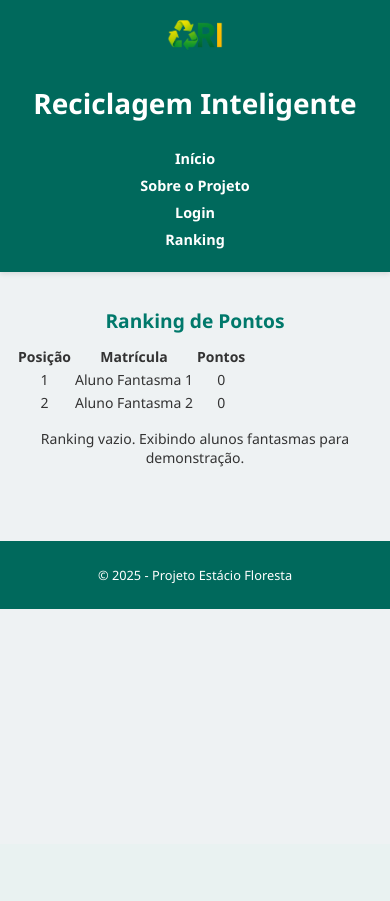
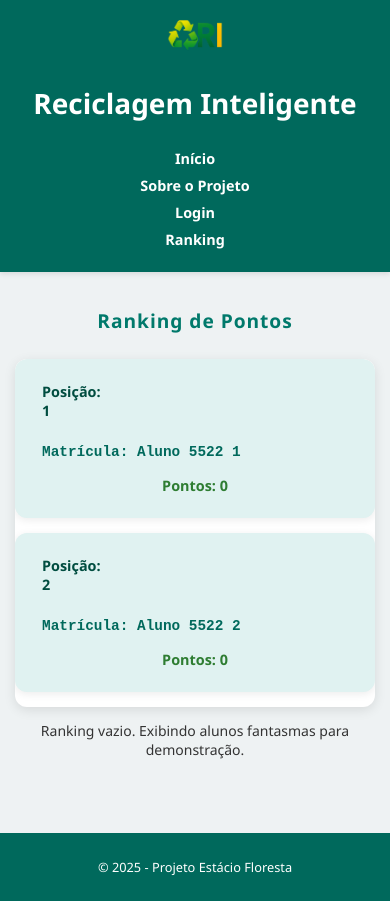
Before and after one commit to liviamarta/reciclagem-inteligente, a Flask app: page /ranking in a window 390 px wide. Before the commit the page ends 609 px from the top, so only its background shows below. Run offline with Flask 3, Linux system fonts and the light colour scheme.

Commit message:
CSS responsivo para celular e desktop

```diff
--- a/static/style.css
+++ b/static/style.css
@@ -273,3 +273,114 @@ footer {
     font-size: 0.8rem;
   }
 }
+
+/* ----------- Estilo tabela ranking ----------- */
+section h2 {
+  margin-bottom: 25px;
+  font-weight: 700;
+  letter-spacing: 0.05em;
+}
+
+table {
+  width: 100%;
+  border-collapse: separate;
+  border-spacing: 0 10px;
+  background: #fff;
+  border-radius: 12px;
+  box-shadow: 0 3px 12px rgba(0, 0, 0, 0.1);
+  overflow: hidden;
+  font-size: 1rem;
+}
+
+thead tr {
+  background-color: #00796b;
+  color: white;
+  text-align: left;
+  font-weight: 600;
+  letter-spacing: 0.04em;
+  user-select: none;
+}
+
+thead th {
+  padding: 12px 15px;
+}
+
+tbody tr {
+  background: #e0f2f1; /* verde clarinho */
+  transition: background-color 0.3s ease;
+  cursor: default;
+}
+
+tbody tr:hover {
+  background: #a5d6a7;
+}
+
+tbody td {
+  padding: 12px 15px;
+  border-bottom: 1px solid #b2dfdb;
+  vertical-align: middle;
+}
+
+tbody tr:last-child td {
+  border-bottom: none;
+}
+
+/* Alinha coluna posição centralizada e com peso */
+tbody td:first-child {
+  text-align: center;
+  font-weight: 700;
+  width: 60px;
+  color: #004d40;
+}
+
+/* Matrícula com fonte monoespaçada para uniformizar */
+tbody td:nth-child(2) {
+  font-family: 'Courier New', Courier, monospace;
+  color: #00695c;
+  font-weight: 600;
+}
+
+/* Pontos em negrito */
+tbody td:last-child {
+  font-weight: 700;
+  color: #2e7d32;
+  text-align: center;
+}
+
+/* Responsividade para tabela */
+@media (max-width: 600px) {
+  table, thead, tbody, tr, th, td {
+    display: block;
+  }
+
+  thead tr {
+    display: none;
+  }
+
+  tbody tr {
+    margin-bottom: 15px;
+    background: #e0f2f1;
+    border-radius: 12px;
+    padding: 15px;
+    box-shadow: 0 2px 8px rgba(0,0,0,0.08);
+  }
+
+  tbody td {
+    padding: 8px 12px;
+    border: none;
+    position: relative;
+    text-align: left;
+    font-size: 0.9rem;
+  }
+
+  tbody td:first-child {
+    text-align: left;
+    font-weight: 700;
+    margin-bottom: 8px;
+  }
+
+  /* Labels antes do conteúdo para simular cabeçalho */
+  tbody td:nth-child(1)::before { content: "Posição: "; font-weight: 700; color: #004d40; }
+  tbody td:nth-child(2)::before { content: "Matrícula: "; font-weight: 600; color: #00695c; }
+  tbody td:nth-child(3)::before { content: "Pontos: "; font-weight: 700; color: #2e7d32; }
+}
--- a/templates/ranking.html
+++ b/templates/ranking.html
@@ -28,7 +28,7 @@
         {% for i in range(count + 1, 3) %}
           <tr>
             <td>{{ i }}</td>
-            <td>Aluno Fantasma {{ i }}</td>
+            <td>Aluno 5522 {{ i }}</td>
             <td>0</td>
           </tr>
         {% endfor %}
```
